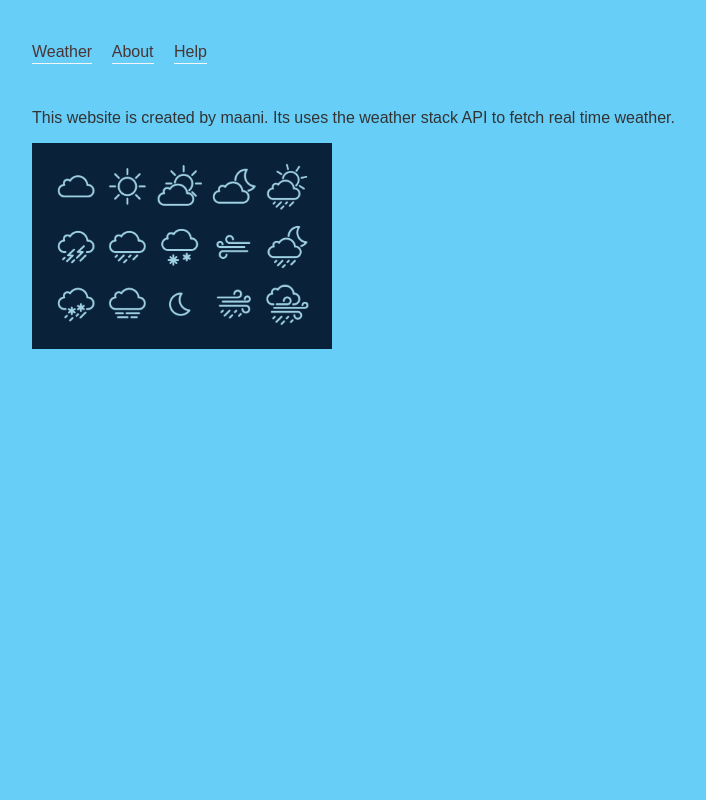
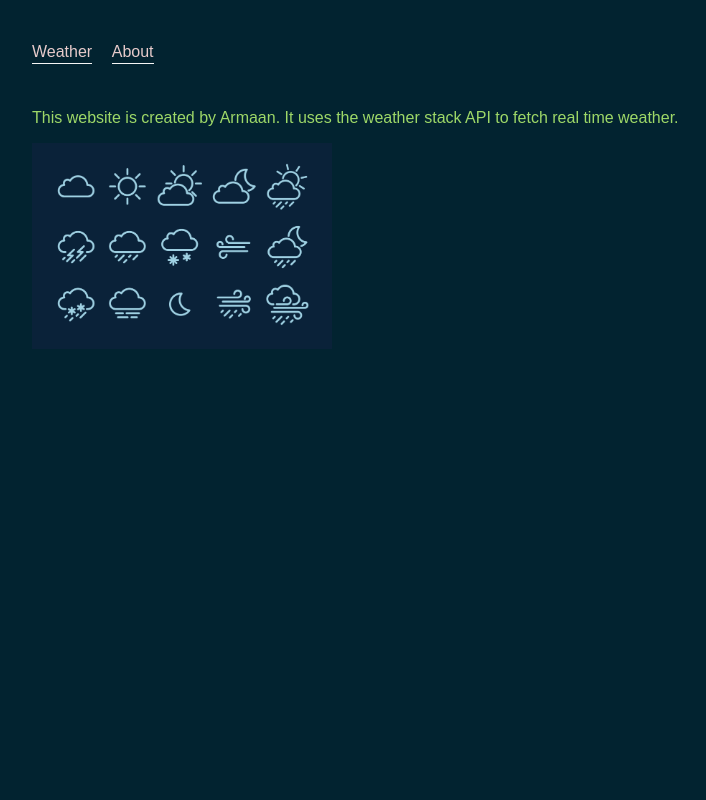
Before and after one commit to armaan420/node-weather-app, a Node server app: template templates/views/about.hbs in a window 1280 px wide. Shown: the whole page, without its empty margins (283-989 px from the left). Run offline with Node 20, Linux system fonts and the light colour scheme; the template is opened without the code that fills it, so the values that code supplies are empty; some libraries are stand-ins or nearby versions.

Commit message:
Update index.hbs and css

```diff
--- a/package.json
+++ b/package.json
@@ -4,7 +4,7 @@
   "description": "",
   "main": "index.js",
   "scripts": {
-    "start" : "node src/app.js"
+    "start": "node src/app.js"
   },
   "keywords": [],
   "author": "",
--- a/public/css/styles.css
+++ b/public/css/styles.css
@@ -7,7 +7,7 @@ body{
     display: flex;
     flex-direction: column;
     min-height: 100vh;
-    background: #66cef7;
+    background: #022330;
 }
 
 header{
@@ -18,10 +18,11 @@ header{
 h1{
     font-size: 64px;
     margin-bottom: 16px;
+    color: whitesmoke;
 }
 
 header a{
-    color: #493535;
+    color: #e7cbcb;
     margin-right: 16px;
     text-decoration: none;
     border-bottom: 1px solid whitesmoke;
@@ -29,7 +30,7 @@ header a{
 }
 
 header a:hover{
-    color: rgb(131, 23, 55);
+    color: rgb(158, 216, 104);
 }
 
 .portrait{
@@ -40,8 +41,12 @@ header a:hover{
     flex-grow: 1;
 }
 
+.main-content>p{
+    color: rgb(158, 216, 104);
+}
+
 footer {
-    color: #681c1c;
+    color: #e7d0d0;
     border-top: 1px solid #eeeeee;
     margin-top: 16px;
     padding: 16px 0;
@@ -51,6 +56,7 @@ input {
     border: 1px solid #cccccc;
     padding: 8px;
     border-radius: 5px;
+    text-decoration: none;
 }
 
 button {
@@ -60,9 +66,10 @@ button {
     color: whitesmoke;
     background: rgb(214, 84, 84);
     padding: 8px;
+    outline: none;
 }
 
 button:hover{
-    color:  rgb(204, 31, 31);
-    background: rgb(245, 191, 191);
+    color:  rgb(20, 0, 0);
+    background: rgb(115, 177, 34);
 }
--- a/src/app.js
+++ b/src/app.js
@@ -36,12 +36,6 @@ app.get('/about', (req, res) => {
     })
 })
 
-app.get('/help', (req,res) => {
-    res.render('help', {
-        title: 'Help provided!',
-        name : 'Armaan'
-    })
-})
 
 app.get('/weather', (req, res) => {
     if(!req.query.address){
--- a/templates/partials/header.hbs
+++ b/templates/partials/header.hbs
@@ -3,5 +3,4 @@
     <h1>{{title}}</h1>
     <a href="/">Weather</a>
     <a href="/about">About</a>
-    <a href="/help">Help</a>
 </header>
--- a/templates/views/about.hbs
+++ b/templates/views/about.hbs
@@ -10,7 +10,7 @@
     <div class="main-content">
         {{>header}}
 
-        <p>This website is created by maani. Its uses the weather stack API to fetch real time weather.</p>
+        <p>This website is created by Armaan. It uses the weather stack API to fetch real time weather.</p>
         <img class="portrait" src="./img/icons.png" alt="">
     </div>
 
```
Also changed, not shown: templates/views/help.hbs (deleted, +0 -19 lines), 1 other file.
